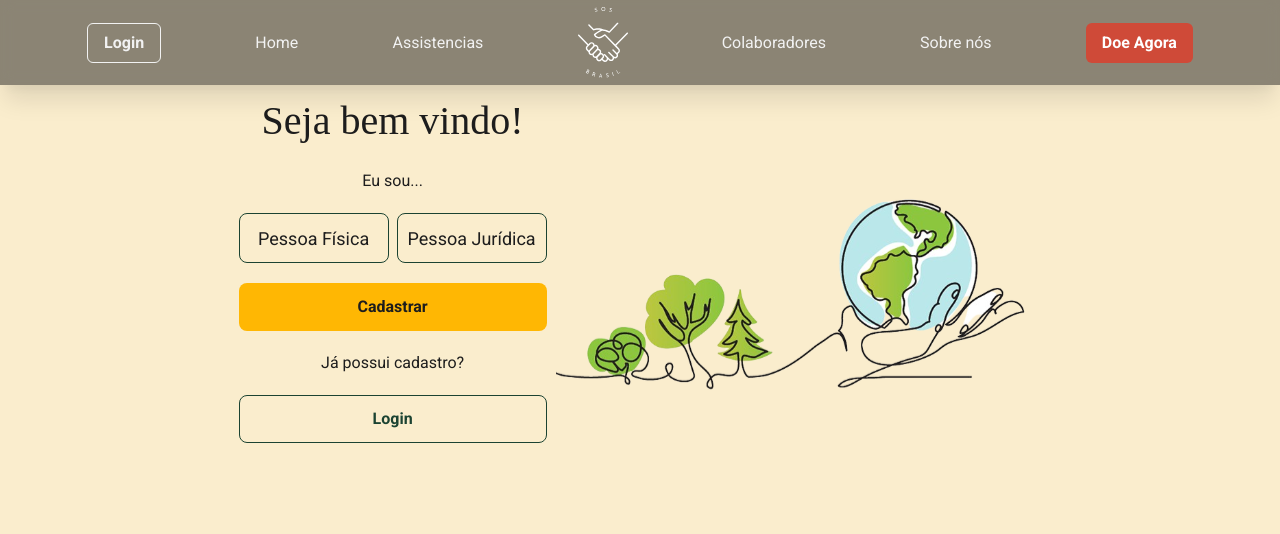
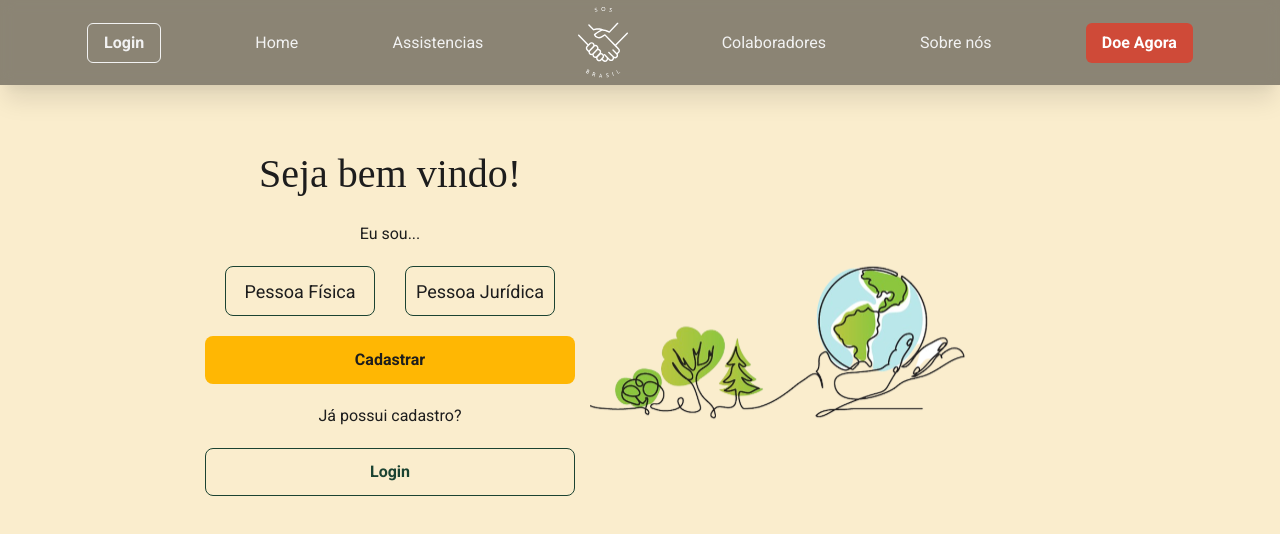
Before and after one commit to marcelosj3/sos-brazil, a React (Create React App) app: page /register in a window 1280 px wide. Shown: the top 534 px of the page. Built offline with nearby package versions, Linux system fonts and the light colour scheme; a web font is replaced by a local one.

Commit message:
fix: styling details

```diff
--- a/src/components/Register/RegisterForm.tsx
+++ b/src/components/Register/RegisterForm.tsx
@@ -63,11 +63,11 @@ export const RegisterForm = () => {
         <Grid
           onSubmit={handleSubmit(handleRegister)}
           as="form"
-          w={["100%", "100%", "40%", "40%"]}
+          w={["100%"]}
+          maxW={["300px", "400px"]}
           padding="30px 15px"
           bg="transparent"
           color="gray.300.100"
-          mt={["4", "4", "0"]}
         >
           <Heading size="lg" textAlign="center" fontWeight="normal">
             Seja bem vindo!
@@ -76,7 +76,7 @@ export const RegisterForm = () => {
             <Text>Eu sou...</Text>
             <RadioGroup
               name="value"
-              gap="8px"
+              gap="30px"
               display="flex"
               widht="100%"
               gridTemplateColumns={[
--- a/src/pages/login/index.tsx
+++ b/src/pages/login/index.tsx
@@ -8,11 +8,9 @@ import imageLogin from "../../assets/worldHand.svg";
 export const Login = () => {
   return (
     <Flex
-      padding={["10px 15px", "10px 15px", "0px", "0px"]}
-      paddingTop={["85px", "85px", "85px", "85px"]}
       alignItems="center"
       justifyContent="center"
-      color="white"
+      color="gray.100.100"
       h="100vh"
       minH="750px"
     >
--- a/src/pages/register/index.tsx
+++ b/src/pages/register/index.tsx
@@ -8,15 +8,14 @@ import { Header } from "../../components/Header";
 export const Register = () => {
   return (
     <Flex
-      padding={["10px 15px", "10px 15px", "0px", "0px"]}
       alignItems="center"
       justifyContent="center"
       color="gray.100.100"
-      mt="20px"
+      pt="120px"
     >
       <Header />
       <Flex
-        w={["100%", "100%", "90%", "65%"]}
+        w={["100%"]}
         justifyContent="center"
         flexDirection={["column", "column", "row", "row"]}
         alignItems="center"
@@ -25,7 +24,9 @@ export const Register = () => {
         <Image
           src={imageLogin}
           alt="mundo na mão"
-          boxSize={["120px", "120px", "500px", "500px"]}
+          w={["0px", "0px", "200px", "400px"]}
+          display={["none", "none", "none", "block"]}
+          mr={["0px", "0px", "20px", "100px"]}
         />
       </Flex>
     </Flex>
```
